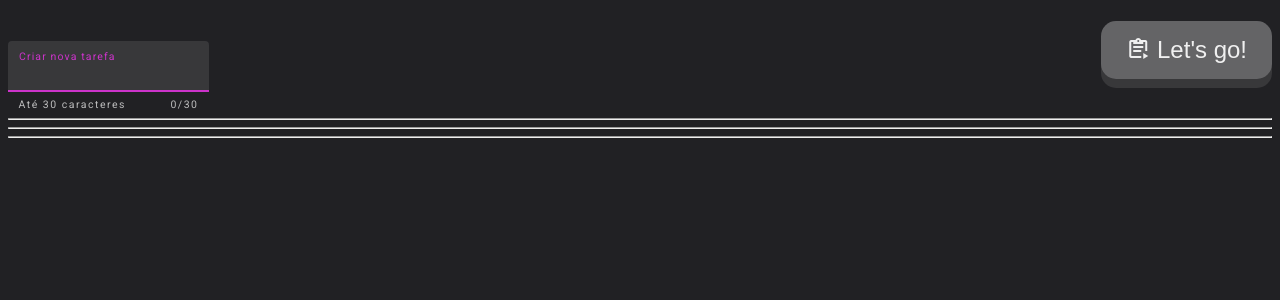
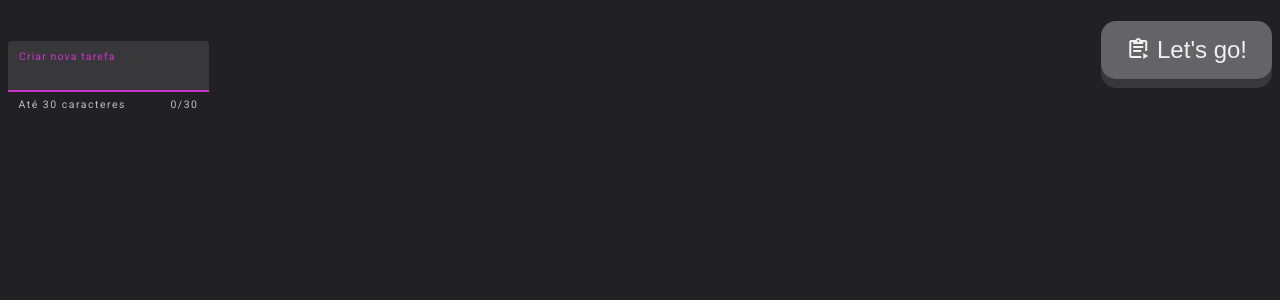
Before and after one commit to ValenteMesmo/todo-list, an Angular app: page /todo in a window 1280 px wide. Shown: the top 300 px of the page. Built offline with nearby package versions, Linux system fonts and the light colour scheme.

Commit message:
reducing timeout to unlock achievement

```diff
--- a/src/app/pages/doing-page/doing-page.html
+++ b/src/app/pages/doing-page/doing-page.html
@@ -27,8 +27,6 @@
 
 </div>
 
-
-
 <achievement-animation [(achieved)]="todoList.achieved1"></achievement-animation>
 <achievement-animation [(achieved)]="todoList.achieved2"></achievement-animation>
 <achievement-animation [(achieved)]="todoList.achieved3"></achievement-animation>
--- a/src/app/pages/todo-page/todo-page.html
+++ b/src/app/pages/todo-page/todo-page.html
@@ -21,7 +21,7 @@
     </mat-card>
   </div>
 
-  <hr />
+  <hr *ngIf="todoList.secondTier.length"/>
 
   <div *ngFor="let todo of todoList.secondTier" style="padding-left:10px;padding-bottom:10px;padding-right:10px;">
     <mat-card>
@@ -36,7 +36,7 @@
     </mat-card>
   </div>
 
-  <hr />
+  <hr *ngIf="todoList.thirdTier.length"/>
 
   <div *ngFor="let todo of todoList.thirdTier" style="padding-left:10px;padding-bottom:10px;padding-right:10px;">
     <mat-card>
@@ -51,7 +51,7 @@
     </mat-card>
   </div>
 
-   <hr />
+    <hr *ngIf="todoList.extraTier.length"/>
 
   <div *ngFor="let todo of todoList.extraTier" style="padding-left:10px;padding-bottom:10px;padding-right:10px;">
     <mat-card>
--- a/src/app/services/StoreService.ts
+++ b/src/app/services/StoreService.ts
@@ -64,7 +64,7 @@ export class Todo {
 }
 
 export class StoreService {
-  static readonly key = 'todo list id v0.0.2';
+  static readonly key = 'todo list id v0.0.4';
 
 
   static save(data) {
--- a/src/app/shared/achievement-animation/achievement.animation.ts
+++ b/src/app/shared/achievement-animation/achievement.animation.ts
@@ -17,13 +17,13 @@ export class AchievementAnimationComponent {
 
   @Input() set achieved(value: AchievementState) {
     this._achieved = value;
-    if (this._achieved) {
+    if (this._achieved === AchievementState.unlocking) {
       setTimeout(() => {
         SoundService.play2();
         setTimeout(() => {
           this._achieved = AchievementState.unlocked;
           this.achievedChange.emit(this._achieved);
-        }, 9000);
+        }, 4200);
       }, 900);
     }
   }
--- a/src/app/shared/check-button/check-button.ts
+++ b/src/app/shared/check-button/check-button.ts
@@ -1,5 +1,6 @@
 import { Component, EventEmitter, Input, Output } from '@angular/core';
 import { SoundService } from 'src/app/services/sound-service';
+
 @Component({
     selector: 'check-button',
     templateUrl: './check-button.html',
@@ -9,8 +10,6 @@ export class CheckButtonComponent {
     @Input() pressed: boolean;
     @Output() pressedChange: EventEmitter<boolean> = new EventEmitter<boolean>();
 
-
-
     onClick() {
         if (!this.pressed)
             SoundService.play();
@@ -18,6 +17,4 @@ export class CheckButtonComponent {
         this.pressed = !this.pressed;
         this.pressedChange.emit(this.pressed);
     }
-
-
 }
```
